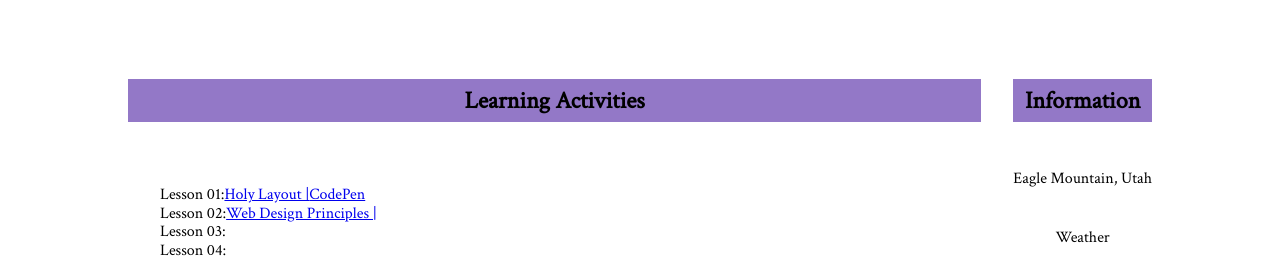
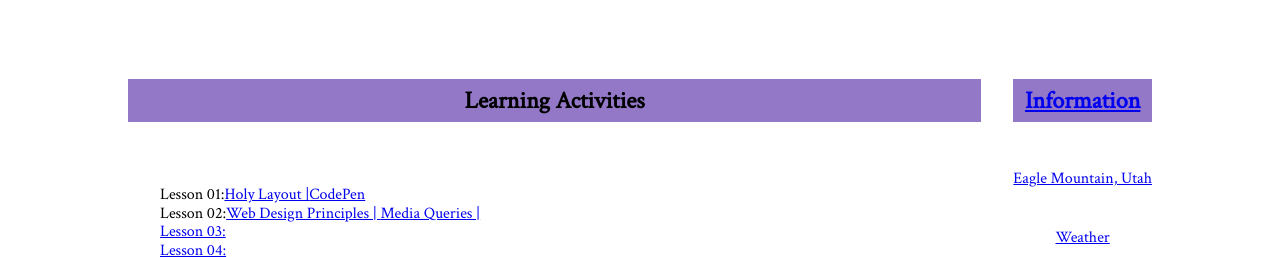
Before and after one commit to LowanWill/wdd230, a plain HTML site: page index.html in a window 1280 px wide. Shown: the part 567-824 px from the top of the page. Drawn offline with Linux system fonts and the light colour scheme.

Commit message:
updating links to this week's assignments

```diff
--- a/index.html
+++ b/index.html
@@ -38,7 +38,7 @@
             <h3>Learning Activities</h3>
             <ul>
                 <li> Lesson 01:<a href="lesson01/holygrail.html">Holy Layout |</a><a href="https://codepen.io/LowanWil/pen/RwdoEWY">CodePen</a></li>
-                <li> Lesson 02:<a href="lesson02/design.html">Web Design Principles | </a></li>
+                <li> Lesson 02:<a href="lesson02/design.html">Web Design Principles | </a><a href="lesson02/media-query.html">Media Queries |</li>
                 <li> Lesson 03:</li>
                 <li> Lesson 04:</li>
                 <li> Lesson 05:</li>
```
